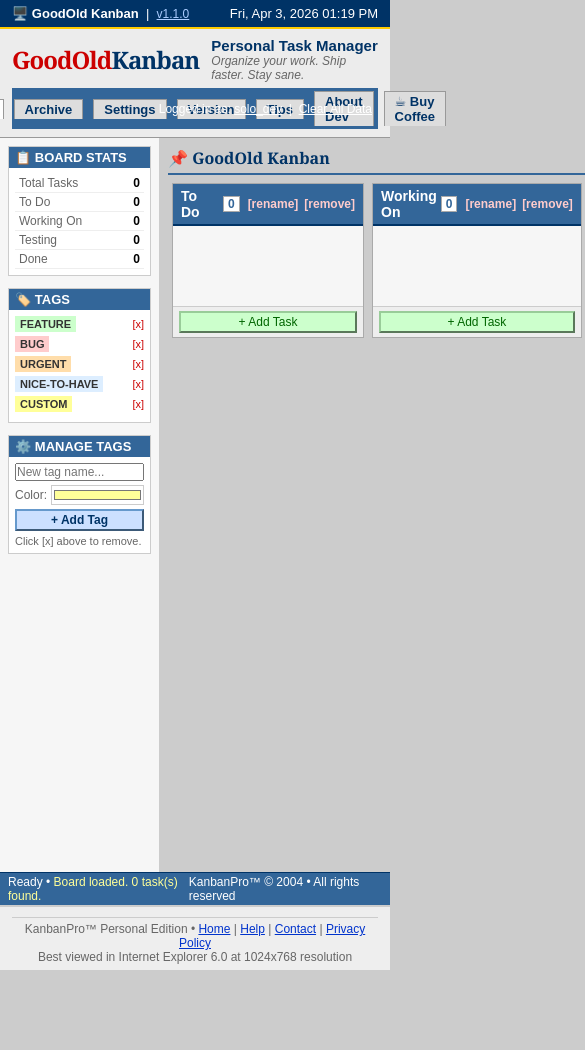
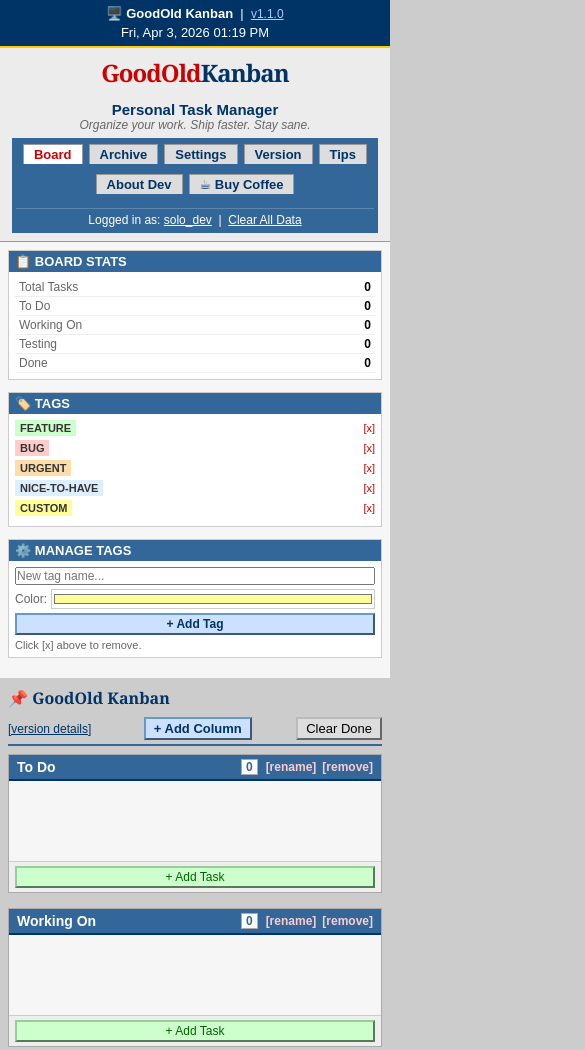
Before and after one commit to AdityaPachupate/GoodOldKanBan, a plain HTML site: page index.html in a window 390 px wide. Shown: the top 1050 px of the page, 585 px wide, since content can reach past the window. Before the commit the page ends 970 px from the top, so only its background shows below. Drawn offline with Linux system fonts and the light colour scheme.

Commit message:
feat: implement mobile responsive layout for header, navigation, and kanban board components

```diff
--- a/index.html
+++ b/index.html
@@ -659,6 +659,83 @@
             justify-content: center;
             gap: 8px;
             background: #cccccc;
+        }
+
+        /* ---- MOBILE RESPONSIVENESS ---- */
+        @media (max-width: 768px) {
+            #site-banner {
+                flex-direction: column;
+                text-align: center;
+                gap: 4px;
+            }
+
+            #header-top {
+                flex-direction: column;
+                text-align: center;
+            }
+
+            #nav-bar {
+                flex-wrap: wrap;
+                justify-content: center;
+                padding: 6px 4px;
+                gap: 6px;
+                min-height: auto;
+            }
+
+            .nav-tab {
+                margin-bottom: 4px;
+            }
+
+            #nav-right {
+                position: static;
+                text-align: center;
+                width: 100%;
+                margin-top: 4px;
+                padding-top: 4px;
+                border-top: 1px solid rgba(255, 255, 255, 0.2);
+            }
+
+            #main-wrap {
+                flex-direction: column;
+            }
+
+            #sidebar {
+                width: 100%;
+                min-width: 100%;
+                border-right: none;
+                border-bottom: 1px solid #cccccc;
+            }
+
+            #board-table,
+            #board-table > tbody,
+            #board-table > tbody > tr,
+            #board-table > tbody > tr > td {
+                display: block;
+                width: 100% !important;
+                max-width: none !important;
+                min-width: 0 !important;
+                padding: 0 !important;
+                margin-bottom: 10px;
+            }
+
+            #board-header {
+                flex-direction: column;
+                align-items: flex-start;
+                gap: 8px;
+            }
+
+            #board-actions {
+                width: 100%;
+                justify-content: space-between;
+            }
+
+            .kanban-col {
+                margin-bottom: 15px;
+            }
+
+            #add-col-box {
+                min-width: 0;
+            }
         }
     </style>
 </head>
```
